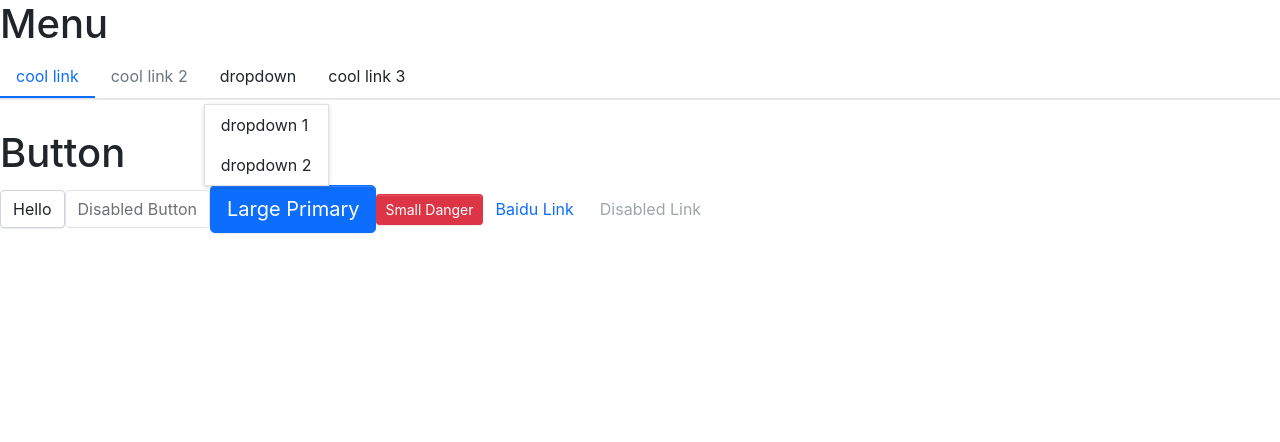
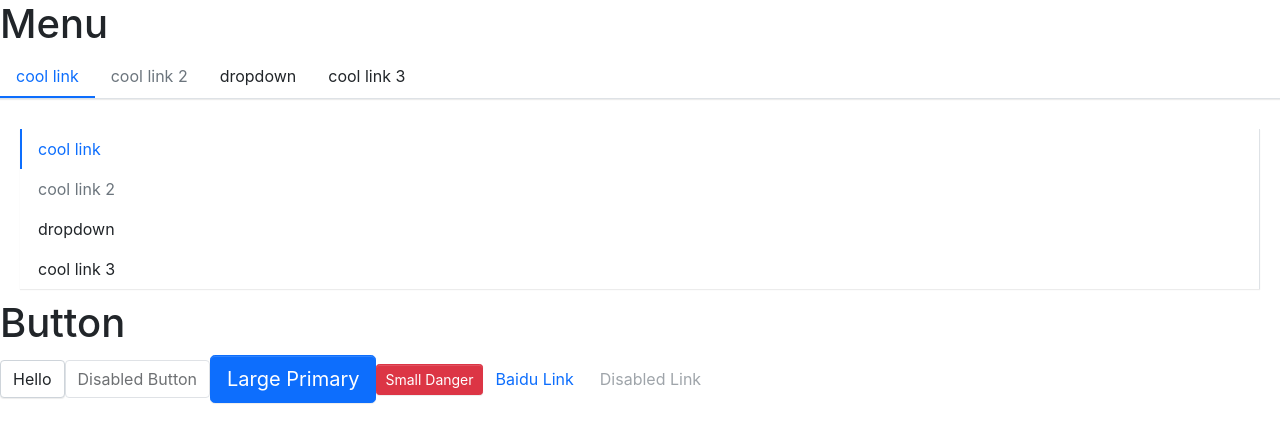
Before and after one commit to tyler4400/tylerantd, a React (Create React App) app: page / in a window 1280 px wide. Shown: the top 442 px of the page. Built offline with nearby package versions, Linux system fonts and the light colour scheme.

Commit message:
6-8 添加交互 - SubMenu下拉菜单编码第二部分

```diff
--- a/src/App.tsx
+++ b/src/App.tsx
@@ -10,6 +10,25 @@
       <header className="App-header">
 	      <h1>Menu</h1>
 	      <Menu defaultIndex={0} onSelect={(index) => {alert(index)}}>
+		      <MenuItem>
+			      cool link
+		      </MenuItem>
+		      <MenuItem disabled>
+			      cool link 2
+		      </MenuItem>
+		      <SubMenu title="dropdown">
+			      <MenuItem>
+				      dropdown 1
+			      </MenuItem>
+			      <MenuItem>
+				      dropdown 2
+			      </MenuItem>
+		      </SubMenu>
+		      <MenuItem>
+			      cool link 3
+		      </MenuItem>
+	      </Menu>
+	      <Menu defaultIndex={0} onSelect={(index) => {alert(index)}} mode="vertical">
 		      <MenuItem>
 			      cool link
 		      </MenuItem>
--- a/src/components/Menu/_style.scss
+++ b/src/components/Menu/_style.scss
@@ -27,6 +27,7 @@
     position: relative;
   }
   .viking-submenu {
+    display: none;
     list-style:none;
     padding-left: 0;
     white-space: nowrap;
--- a/src/components/Menu/menu.tsx
+++ b/src/components/Menu/menu.tsx
@@ -18,8 +18,9 @@
 }
 
 interface IMenuContext {
-	index: number,
+	index: number
 	onSelect?: SelectCallback
+	mode?: MenuMode
 }
 export const MenuContext = createContext<IMenuContext>({index: 0})
 
@@ -40,6 +41,7 @@
 	const passedContext: IMenuContext = {
 		index: currentActive ? currentActive : 0,
 		onSelect: handleClick,
+		mode: mode,
 	}
 
 	const renderChildren = () => {
--- a/src/components/Menu/subMenu.tsx
+++ b/src/components/Menu/subMenu.tsx
@@ -1,4 +1,4 @@
-import React,{ useContext, FunctionComponentElement } from 'react'
+import React,{ useContext, useState, FunctionComponentElement } from 'react'
 import classNames from 'classnames'
 import { MenuContext } from './menu'
 import { MenuItemProps } from './menuItem'
@@ -10,11 +10,34 @@
 }
 
 const SubMenu: React.FC<SubMenuProps> = ({ index, title, children, className}) => {
+	const [ menuOpen, setOpen ] = useState(false)
 	const context = useContext(MenuContext)
 	const classes = classNames('menu-item submenu-item', className, {
 		'is-active': context.index === index
 	})
+	const handleClick = (e: React.MouseEvent) => {
+		e.preventDefault()
+		setOpen(!menuOpen)
+	}
+	let timer: any
+	const handleMouse = (e: React.MouseEvent, toggle: boolean) => {
+		clearTimeout(timer)
+		e.preventDefault()
+		timer = setTimeout(() => {
+			setOpen(toggle)
+		}, 300)
+	}
+	const clickEvents = context.mode === 'vertical' ? {
+		onClick: handleClick
+	} : {}
+	const hoverEvents = context.mode !== 'vertical' ? {
+		onMouseEnter: (e: React.MouseEvent) => { handleMouse(e, true)},
+		onMouseLeave: (e: React.MouseEvent) => { handleMouse(e, false)}
+	} : {}
 	const renderChildren = () => {
+		const subMenuClasses = classNames('viking-submenu', {
+			'menu-opened': menuOpen
+		})
 		const childrenComponent = React.Children.map(children, (child, i) => {
 			const childElement = child as FunctionComponentElement<MenuItemProps>
 			if (childElement.type.displayName === 'MenuItem') {
@@ -24,14 +47,14 @@
 			}
 		})
 		return (
-      <ul className='viking-submenu'>
+			<ul className={subMenuClasses}>
 				{childrenComponent}
 			</ul>
 		)
 	}
 	return (
-    <li key={index} className={classes}>
-      <div className="submenu-title">
+		<li key={index} className={classes} {...hoverEvents}>
+			<div className="submenu-title" {...clickEvents}>
 				{title}
 			</div>
 			{renderChildren()}
```
Lines whose indentation alone changed are shown as unchanged.
